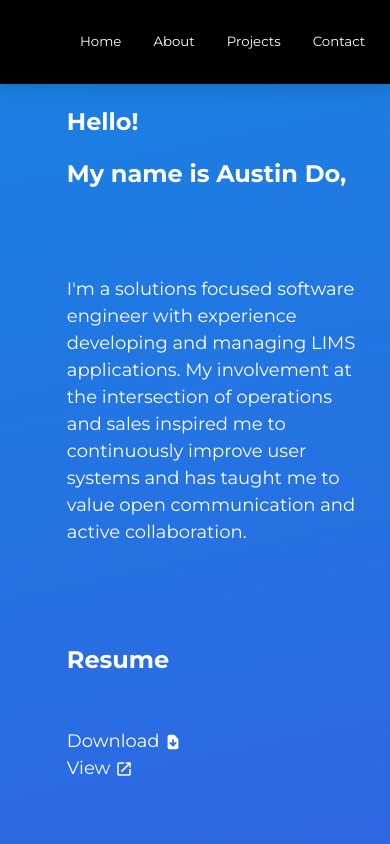
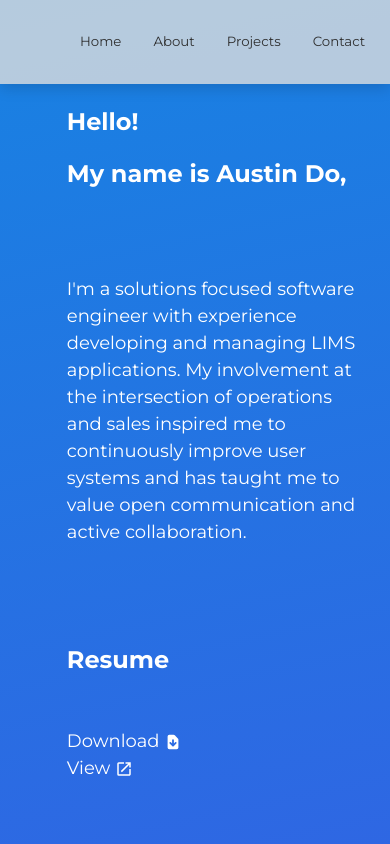
Before and after one commit to austinndo/portfolio, a React (Create React App) app: page / in a window 390 px wide. Shown: the top 844 px of the page. Built offline with nearby package versions, Linux system fonts and the light colour scheme.

Commit message:
Updated last changes for mobile

```diff
--- a/src/App.css
+++ b/src/App.css
@@ -452,7 +452,7 @@ ul {
   /********************  Navbar *********************/
 
   .Navbar {
-    background-color: black;
+    background-color:rgba(222, 222, 222, 0.8);
     position: sticky;
     top: 0px;
     width: 100%;
@@ -476,14 +476,17 @@ ul {
   .NavbarItem {
     display: inline;
     margin-left: 2rem;
-    color: white;
+    color: rgb(48, 48, 48);
     text-decoration: none;
     font-size: smaller;
   }
 
   .NavbarItem:hover {
-    color: rgb(255, 255, 255);
+    color: rgb(48, 48, 48);
     cursor: pointer;
+    transition-duration: 0.2s;
+    animation: ease-in-out;
+    transform: scale(1.2);
   }
 
   /********************  Intro Section *********************/
@@ -573,7 +576,7 @@ ul {
     width: 140px;
     border: solid dimgray;
     border-width: 2px;
-    box-shadow: 6px 2px 2px 2px rgb(225, 223, 220);
+    box-shadow:  6px 6px 8px 2px rgba(222, 222, 222, 0.8);
   }
 
   .AboutParagraphOne {
@@ -777,7 +780,7 @@ ul {
     display: flex;
     flex-direction: column;
     align-items: center;
-    margin: 2vh 0 6vh 0;
+    margin: 8vh 0 6vh 0;
   }
 
   .ContactSocialsContainer p {
```
